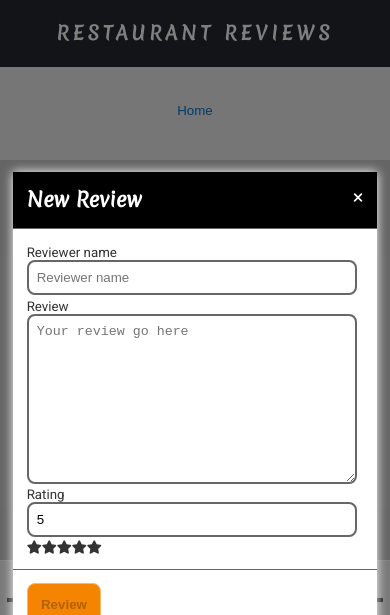
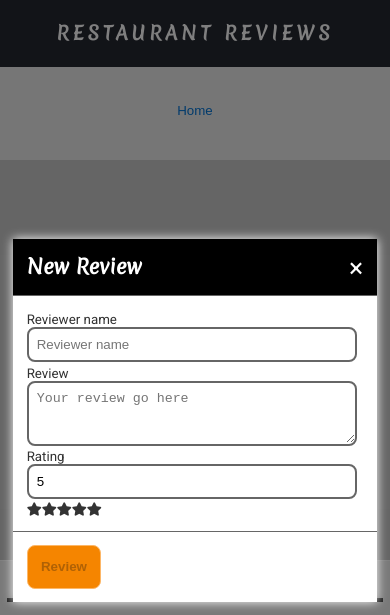
Before and after one commit to manimanis/mws-part3, a website: page app/restaurant.html in a window 390 px wide. Both pictures are taken after a click on the button "New Review...". Shown: the top 615 px of the page. Drawn offline with nearby package versions, Linux system fonts and the light colour scheme; files that its build step writes are made by us from their sources; no server answers.

Commit message:
Changed dialog size to adapt with low resolution mobiles and fixed some bugs

```diff
--- a/app/css/styles.css
+++ b/app/css/styles.css
@@ -575,7 +575,7 @@ a.skip-main:focus, a.skip-main:active {
 
 #modal .modal-dialog {
   position: fixed;
-  top: calc((100% - 500px) / 2);
+  top: calc((100% - 367px) / 2);
   left: 1em;
   width: calc(100% - 2em);
   background-color: #fff;
@@ -618,7 +618,7 @@ a.skip-main:focus, a.skip-main:active {
 
 .modal-dialog .modal-title .close {
   float: right;
-  font-size: 1.5em;
+  font-size: 2em;
   cursor: pointer;
 }
 
--- a/app/restaurant.html
+++ b/app/restaurant.html
@@ -93,7 +93,7 @@
           </div>
           <div>
             <label for="reviewer_text">Review</label>
-            <textarea name="reviewer_text" id="reviewer_text" cols="30" rows="10" placeholder="Your review go here" aria-placeholder="Your review go here"></textarea>
+            <textarea name="reviewer_text" id="reviewer_text" cols="30" rows="3" placeholder="Your review go here" aria-placeholder="Your review go here"></textarea>
             <small></small>
           </div>
           <div>
--- a/app/scripts/entities.js
+++ b/app/scripts/entities.js
@@ -36,7 +36,7 @@ class Restaurant {
 class Review {
   constructor(obj) {
     this.id = obj.id || 0;
-    this.restaurant_id || 0;
+    this.restaurant_id = obj.restaurant_id || 0;
     this.name = obj.name || '';
     this.createdAt = DateUtility.toDate(obj.createdAt);
     this.updatedAt = DateUtility.toDate(obj.updatedAt);
--- a/app/scripts/restaurantsfetch.js
+++ b/app/scripts/restaurantsfetch.js
@@ -5,7 +5,7 @@ class RestaurantFetch {
    */
   static get DATABASE_URL() {
     const port = 1337; // Change this to your server port
-    return `http://localhost:${port}`;
+    return `http://192.168.1.96:${port}`;
   }
 
   /**
```
Also changed, not shown: 1 other file.
